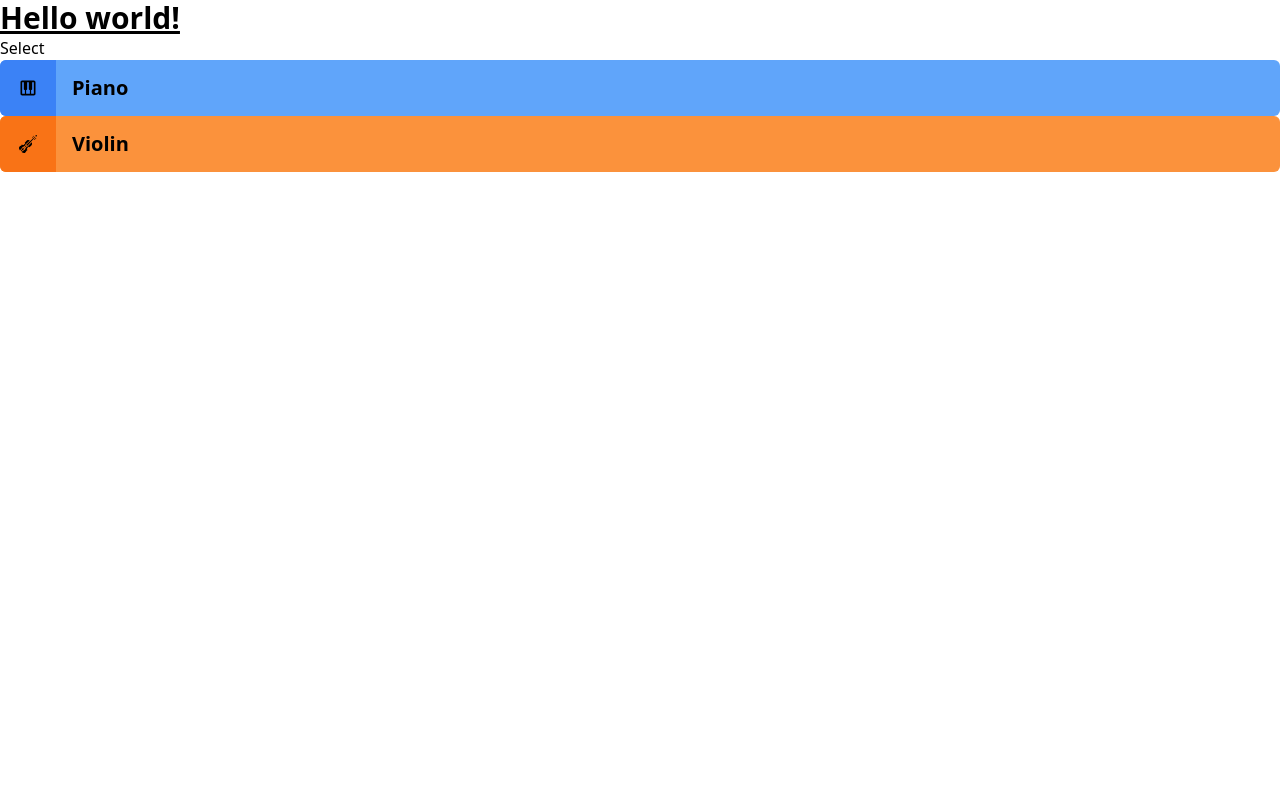
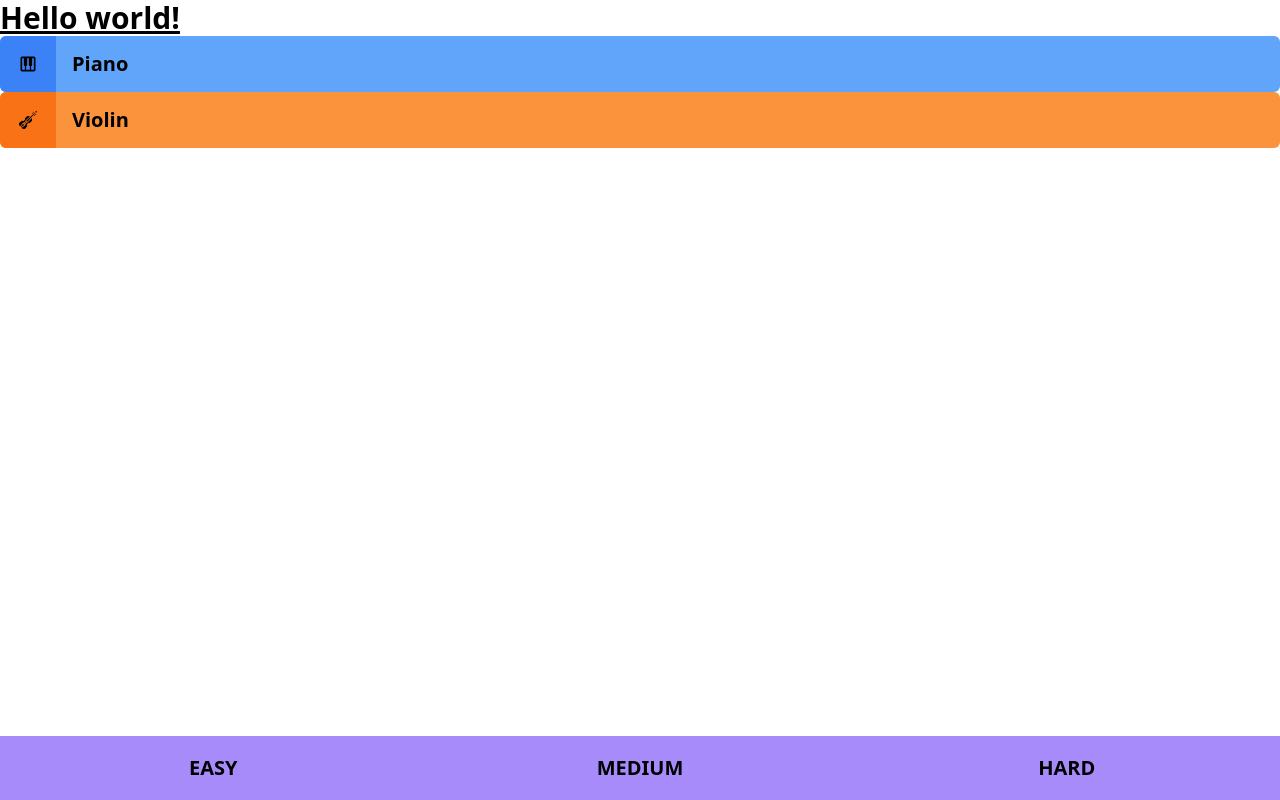
Before and after one commit to TrivialF5/board-games, a React (Create React App) app: page / in a window 1280 px wide. Built offline with nearby package versions, Linux system fonts and the light colour scheme.

Commit message:
component ButtonDifficulty

```diff
--- /dev/null
+++ b/src/components/ButtonDifficulty.jsx
@@ -0,0 +1,16 @@
+
+const ButtonDifficulty = ({
+  children,
+  onClick,
+}) => {
+  return (
+    <button
+      className="flex-1 bg-violet-400 active:bg-violet-600 h-16 uppercase font-black text-xl"
+      onClick={onClick}
+    >
+      {children}
+    </button>
+  )
+}
+
+export default ButtonDifficulty
--- a/src/views/simon/Select.jsx
+++ b/src/views/simon/Select.jsx
@@ -1,6 +1,7 @@
 import Instrument from "../../components/Instrument"
 import { MdPiano } from "react-icons/md";
 import { GiViolin } from "react-icons/gi";
+import ButtonDifficulty from "../../components/ButtonDifficulty";
 
 const Select = () => {
   const instrumentsOprions = [
@@ -18,7 +19,6 @@ const Select = () => {
   ];
   return (
     <>
-      <div>Select</div>
       <div className="flex flex-col">
         {instrumentsOprions.map(instrument => (
           <Instrument
@@ -30,6 +30,11 @@ const Select = () => {
           />
         ))}
       </div>
+      <div className="flex fixed bottom-0 w-full">
+        <ButtonDifficulty>Easy</ButtonDifficulty>
+        <ButtonDifficulty>Medium</ButtonDifficulty>
+        <ButtonDifficulty>Hard</ButtonDifficulty>
+      </div>
     </>
   )
 }
```
